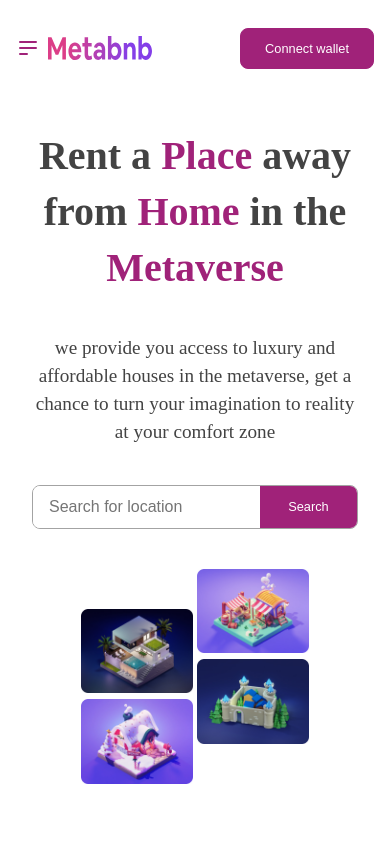
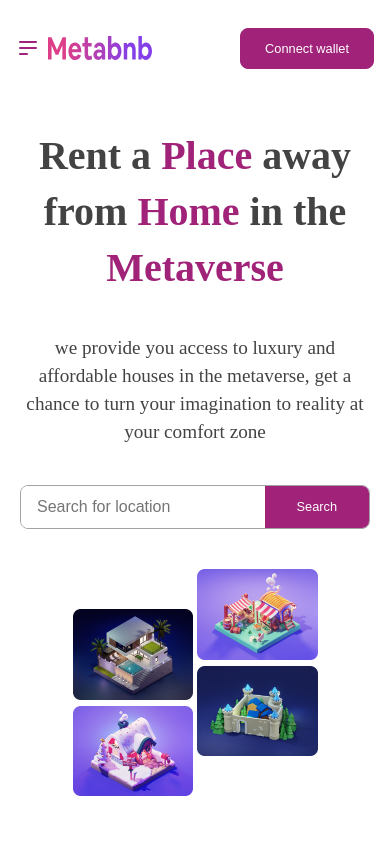
Before and after one commit to ejim11/metabnb-app, a React (Create React App) app: page / in a window 390 px wide. Shown: the top 844 px of the page. Built offline with nearby package versions, Linux system fonts and the light colour scheme; a web font is replaced by a local one.

Commit message:
style: reusable card media query

```diff
--- a/src/components/UI/Card/Card.module.scss
+++ b/src/components/UI/Card/Card.module.scss
@@ -7,4 +7,8 @@
     @include respond(bigTablet) {
         padding: 4rem 4rem 6rem;
     }
+
+    @include respond(phone) {
+        padding: 4rem 2.5rem 6rem;
+    }
 }
```
